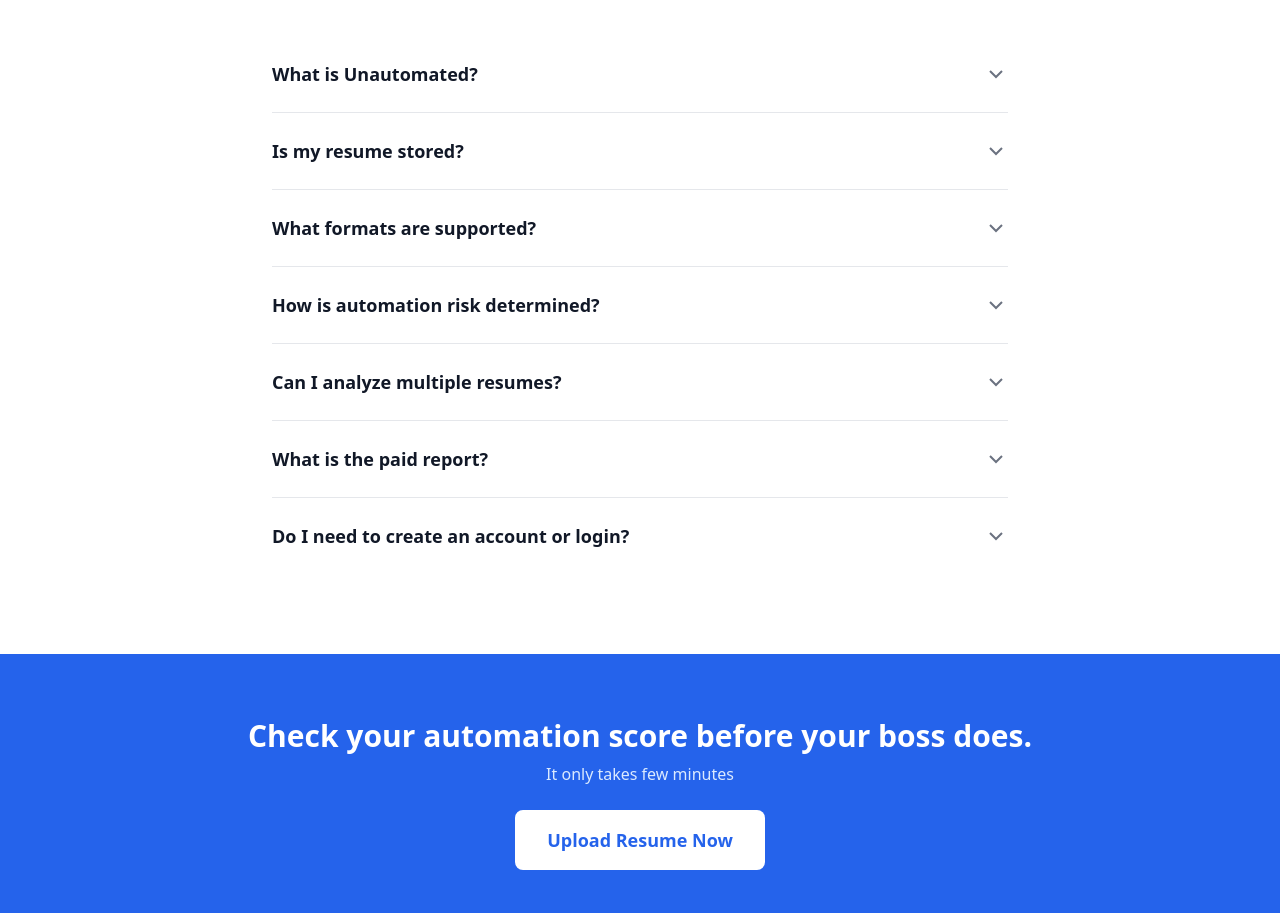
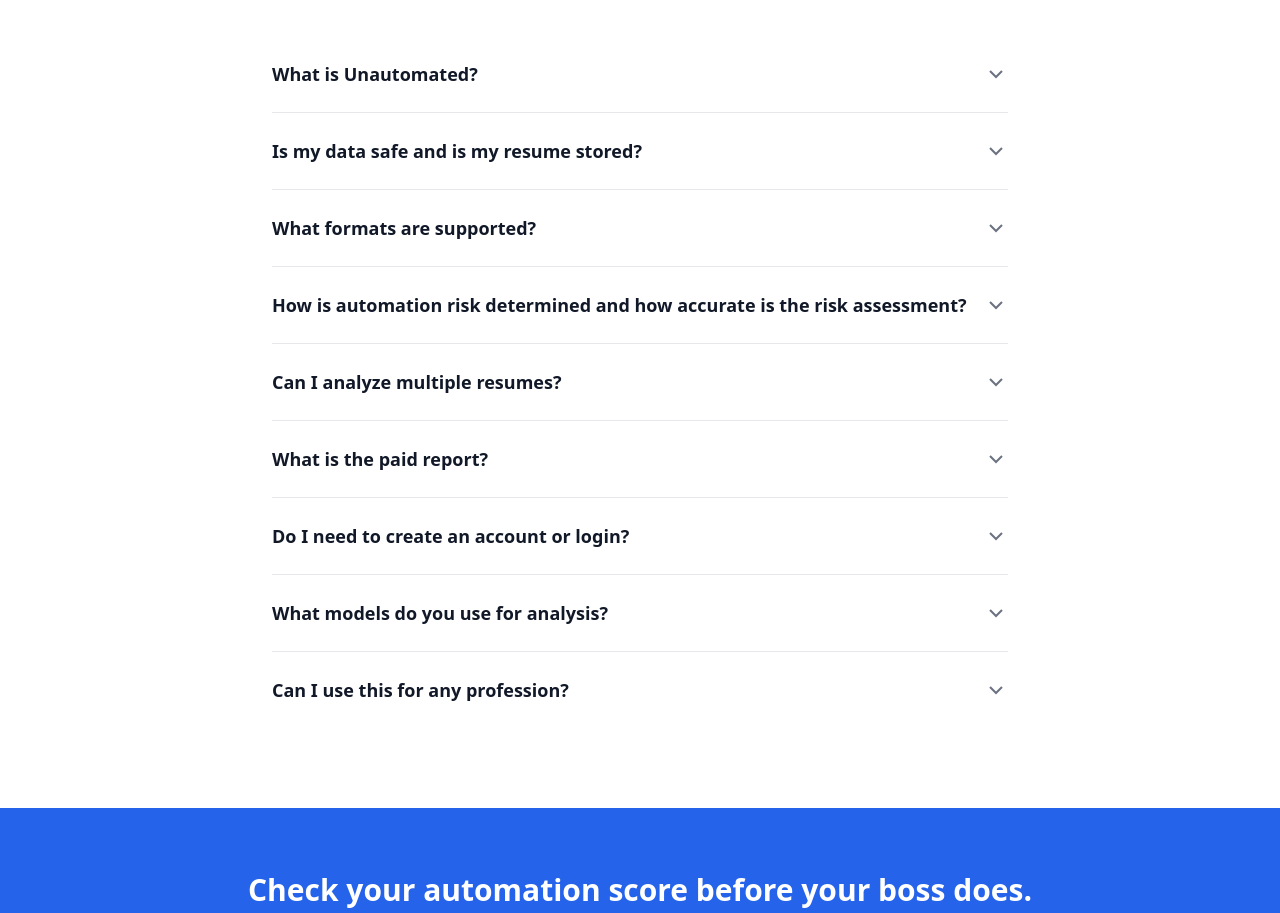
Before and after one commit to angshu-min-js/unautomated-home, a website: page index.html in a window 1280 px wide. Shown: the part 5520-6433 px from the top of the page. Drawn offline with nearby package versions, Linux system fonts and the light colour scheme.

Commit message:
Updated FAQ

```diff
--- a/index.html
+++ b/index.html
@@ -716,11 +716,11 @@
                 </div>
                 <div class="py-6 cursor-pointer" onclick="toggleFaq(1)">
                     <div class="flex justify-between items-center">
-                        <span class="text-lg font-semibold text-gray-900">Is my resume stored?</span>
+                        <span class="text-lg font-semibold text-gray-900">Is my data safe and is my resume stored?</span>
                         <svg class="w-6 h-6 text-gray-500 transition-transform duration-200" id="faq-icon-1" fill="none" stroke="currentColor" stroke-width="2" viewBox="0 0 24 24"><path d="M6 9l6 6 6-6"/></svg>
                     </div>
                     <div class="mt-2 text-gray-700 text-base hidden" id="faq-answer-1">
-                        No. For free analysis, all processing happens locally on your device. For paid reports, processing happens securely in the cloud but nothing is stored. Your privacy is our top priority.
+                        Yes, your privacy is our top priority. We use client-side analysis, meaning your resume is processed directly in your browser and never sent to our servers for the initial analysis. We collect email address (if you provide it) as part of analytics to determine user uniqueness but nothing beyond that. For detailed reports, we use secure, privacy-focused APIs. Your resume is <strong>not stored</strong> on our servers.
                     </div>
                 </div>
                 <div class="py-6 cursor-pointer" onclick="toggleFaq(2)">
@@ -734,11 +734,11 @@
                 </div>
                 <div class="py-6 cursor-pointer" onclick="toggleFaq(3)">
                     <div class="flex justify-between items-center">
-                        <span class="text-lg font-semibold text-gray-900">How is automation risk determined?</span>
+                        <span class="text-lg font-semibold text-gray-900">How is automation risk determined and how accurate is the risk assessment?</span>
                         <svg class="w-6 h-6 text-gray-500 transition-transform duration-200" id="faq-icon-3" fill="none" stroke="currentColor" stroke-width="2" viewBox="0 0 24 24"><path d="M6 9l6 6 6-6"/></svg>
                     </div>
                     <div class="mt-2 text-gray-700 text-base hidden" id="faq-answer-3">
-                        We combine job data, tools, and AI productivity benchmarks with our proprietary knowledge and deep expertise in tech & AI. Our analysis is powered by industry insights from working directly in the technology sector.
+                        We combine job data, tools, and AI productivity benchmarks with our proprietary knowledge and deep expertise in tech & AI. Our AI is trained on vast synthetic datasets of job roles, skills, and automation trends. While it provides a highly educated estimate, it should be used as a guide for career planning, not as an absolute prediction.
                     </div>
                 </div>
                 <div class="py-6 cursor-pointer" onclick="toggleFaq(4)">
@@ -766,6 +766,35 @@
                     </div>
                     <div class="mt-2 text-gray-700 text-base hidden" id="faq-answer-6">
                         No login required! Simply upload your resume and get instant results. No account creation, no personal information needed, and no email signup required.
+                    </div>
+                </div>
+                <div class="py-6 cursor-pointer" onclick="toggleFaq(7)">
+                    <div class="flex justify-between items-center">
+                        <span class="text-lg font-semibold text-gray-900">What models do you use for analysis?</span>
+                        <svg class="w-6 h-6 text-gray-500 transition-transform duration-200" id="faq-icon-7" fill="none" stroke="currentColor" stroke-width="2" viewBox="0 0 24 24"><path d="M6 9l6 6 6-6"/></svg>
+                    </div>
+                    <div class="mt-2 text-gray-700 text-base hidden" id="faq-answer-7">
+                        We use a combination of state-of-the-art small and large language models to deliver fast, accurate, and secure analysis. On desktop devices, we run advanced on-device models like Llama 3.2 and Gemma 2 for the initial free analysis, providing instant results while ensuring complete data privacy. For more detailed, in-depth reports—available as part of our paid offering—we use powerful cloud-based models such as Gemini. These advanced models support both desktop and mobile platforms, enabling deeper insights and enhanced accuracy when needed.
+                    </div>
+                </div>
+                <!--
+                <div class="py-6 cursor-pointer" onclick="toggleFaq(8)">
+                    <div class="flex justify-between items-center">
+                        <span class="text-lg font-semibold text-gray-900">Is my data safe?</span>
+                        <svg class="w-6 h-6 text-gray-500 transition-transform duration-200" id="faq-icon-8" fill="none" stroke="currentColor" stroke-width="2" viewBox="0 0 24 24"><path d="M6 9l6 6 6-6"/></svg>
+                    </div>
+                    <div class="mt-2 text-gray-700 text-base hidden" id="faq-answer-8">
+                        Yes, your privacy is our top priority. We use client-side analysis, meaning your resume is processed directly in your browser and never sent to our servers for the initial analysis. We collect email address (if its part of the resume) as part of analytics but nothing beyond that. For detailed reports, we use secure, privacy-focused APIs.
+                    </div>
+                </div>
+                -->
+                <div class="py-6 cursor-pointer" onclick="toggleFaq(8)">
+                    <div class="flex justify-between items-center">
+                        <span class="text-lg font-semibold text-gray-900">Can I use this for any profession?</span>
+                        <svg class="w-6 h-6 text-gray-500 transition-transform duration-200" id="faq-icon-9" fill="none" stroke="currentColor" stroke-width="2" viewBox="0 0 24 24"><path d="M6 9l6 6 6-6"/></svg>
+                    </div>
+                    <div class="mt-2 text-gray-700 text-base hidden" id="faq-answer-8">
+                        Yes, our tool is trained to analyze a wide range of professions across various industries. The more detail your resume provides about your tasks and responsibilities, the more accurate the analysis will be.
                     </div>
                 </div>
             </div>
@@ -829,7 +858,7 @@
     <script>
         let openFaq = null;
         function toggleFaq(idx) {
-            for (let i = 0; i < 7; i++) {
+            for (let i = 0; i < 9; i++) {
                 const answer = document.getElementById('faq-answer-' + i);
                 const icon = document.getElementById('faq-icon-' + i);
                 if (i === idx) {
```
